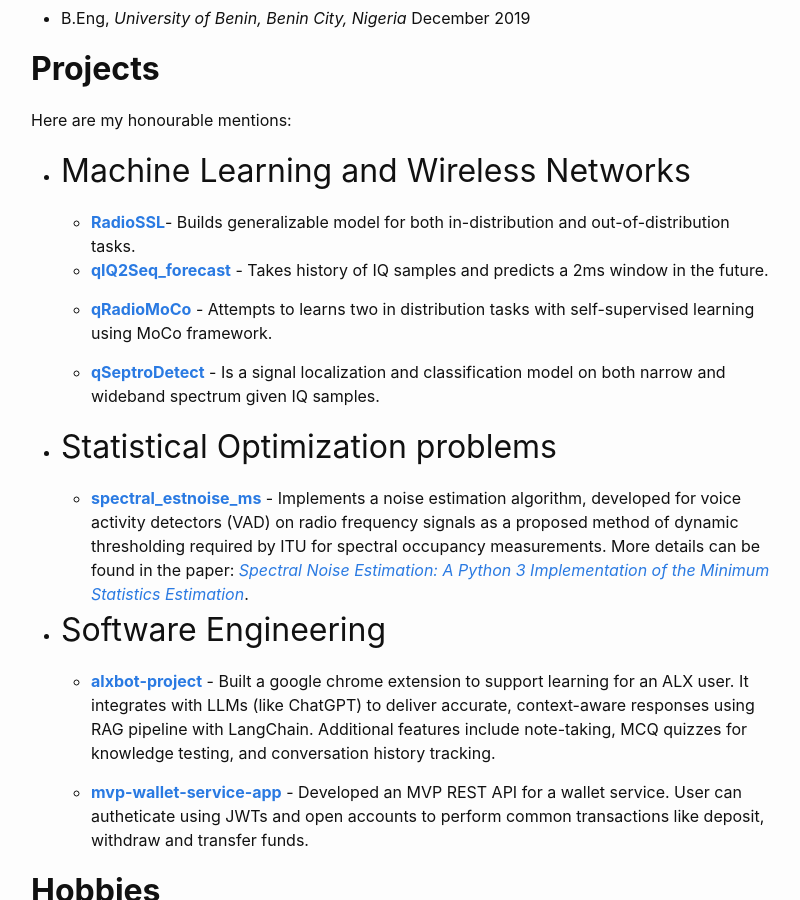
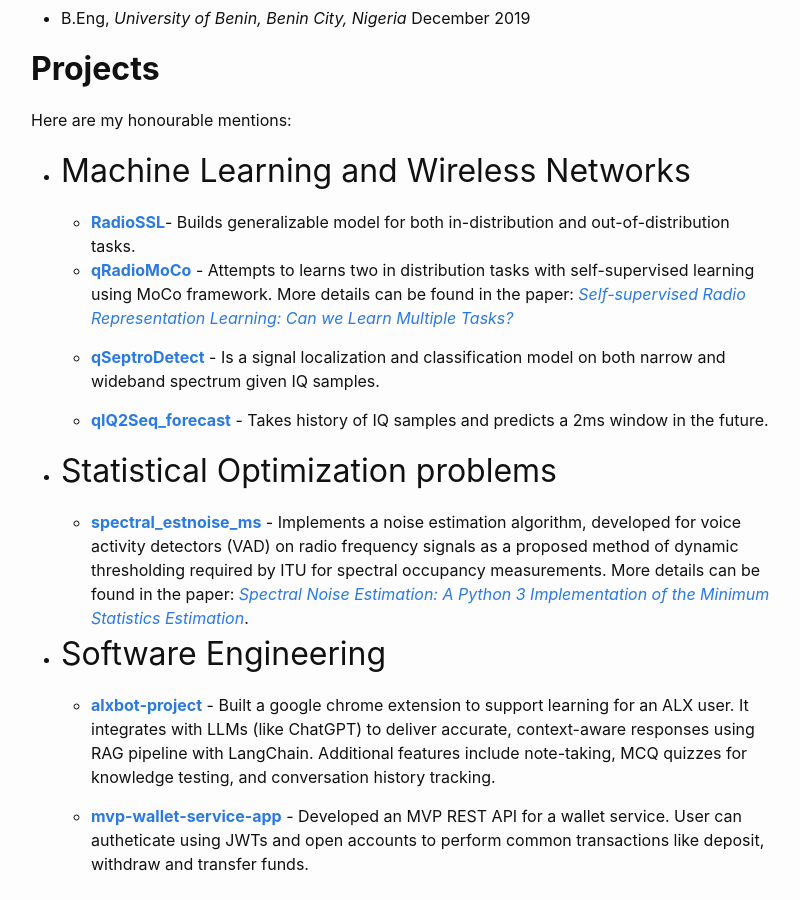
Before and after one commit to AllisonOge/allisonoge.github.io, a Jekyll site: the page built from about.markdown, in a window 1280 px wide and 900 px high, scrolled down 599 px. Shown: the whole window, without its empty margins (239-1039 px from the left). Built offline with Jekyll 4.4.1, drawn with Linux system fonts in a browser that asks for light colours.

Commit message:
fix: update project descriptions for qRadioMoCo and qIQ2Seq_forecast with additional details

```diff
--- a/about.markdown
+++ b/about.markdown
@@ -25,11 +25,11 @@ Here are my honourable mentions:
 
   <!-- We develop and train models on large unlabelled datasets across multiple tasks to learn latent invariant representations used across various wireless communication tasks at the front-end or PHY layer. Ultimately, I ask and answer the question 'Can a single model meet or outperform fully supervised models trained in a task-specific manner across multiple tasks both in-distribution and out-of-distribution with frozen embeddings?' and many other questions. -->
 
-  - **[qIQ2Seq_forecast](https://github.com/Qoherent-WAVESLAB/qIQ2Seq_forecast){:target="_blank"}** - Takes history of IQ samples and predicts a 2ms window in the future.
-
-  - **[qRadioMoCo](https://github.com/Qoherent-WAVESLAB/qRadioMoCo){:target="_blank"}** - Attempts to learns two in distribution tasks with self-supervised learning using MoCo framework.
+  - **[qRadioMoCo](https://github.com/Qoherent-WAVESLAB/qRadioMoCo){:target="_blank"}** - Attempts to learns two in distribution tasks with self-supervised learning using MoCo framework. More details can be found in the paper: *[Self-supervised Radio Representation Learning: Can we Learn Multiple Tasks?](http://arxiv.org/abs/2509.03077){:target="_blank"}*
 
   - **[qSeptroDetect](https://github.com/Qoherent-WAVESLAB/qSpectroDetect){:target="_blank"}** - Is a signal localization and classification model on both narrow and wideband spectrum given IQ samples.
+
+  - **[qIQ2Seq_forecast](https://github.com/Qoherent-WAVESLAB/qIQ2Seq_forecast){:target="_blank"}** - Takes history of IQ samples and predicts a 2ms window in the future.
 
 
 - ## Statistical Optimization problems
```
